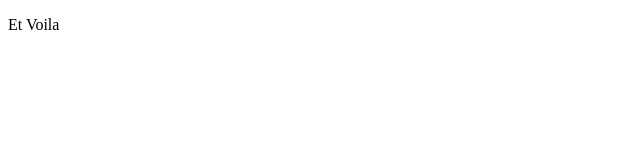
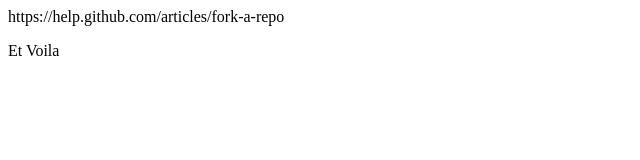
Before and after one commit to willojnr77/first-test-site, a plain HTML site: page page.html in a window 1280 px wide. Shown: the whole page, without its empty margins (0-640 px from the left). Drawn offline with Linux system fonts and the light colour scheme.

Commit message:
Update page.html

```diff
--- a/page.html
+++ b/page.html
@@ -3,6 +3,7 @@
 <head>
 	<meta http-equiv="content-type" content="text/html; charset=UTF-8">
 	<title>New Features</title>
+	https://help.github.com/articles/fork-a-repo
 </head>
 
 <body>
```
